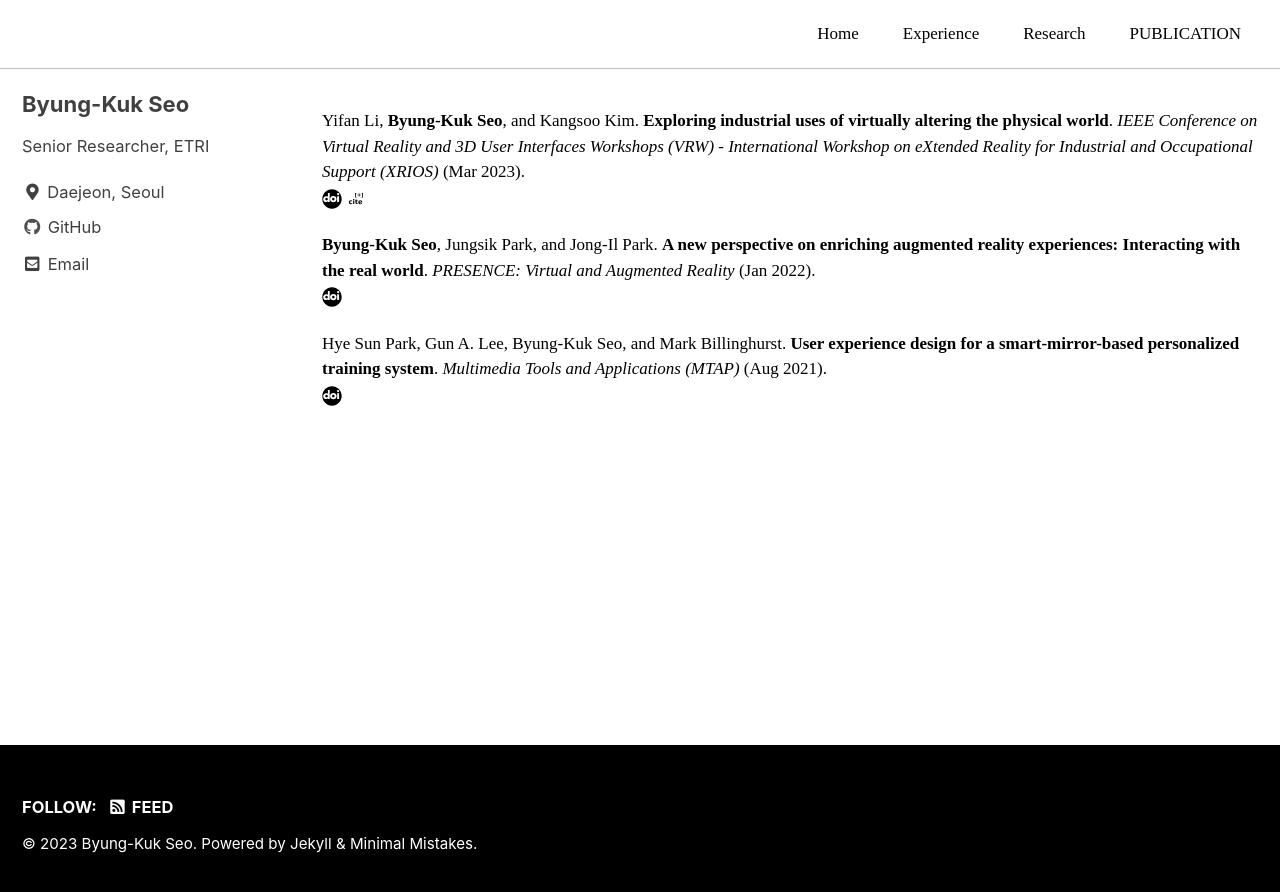
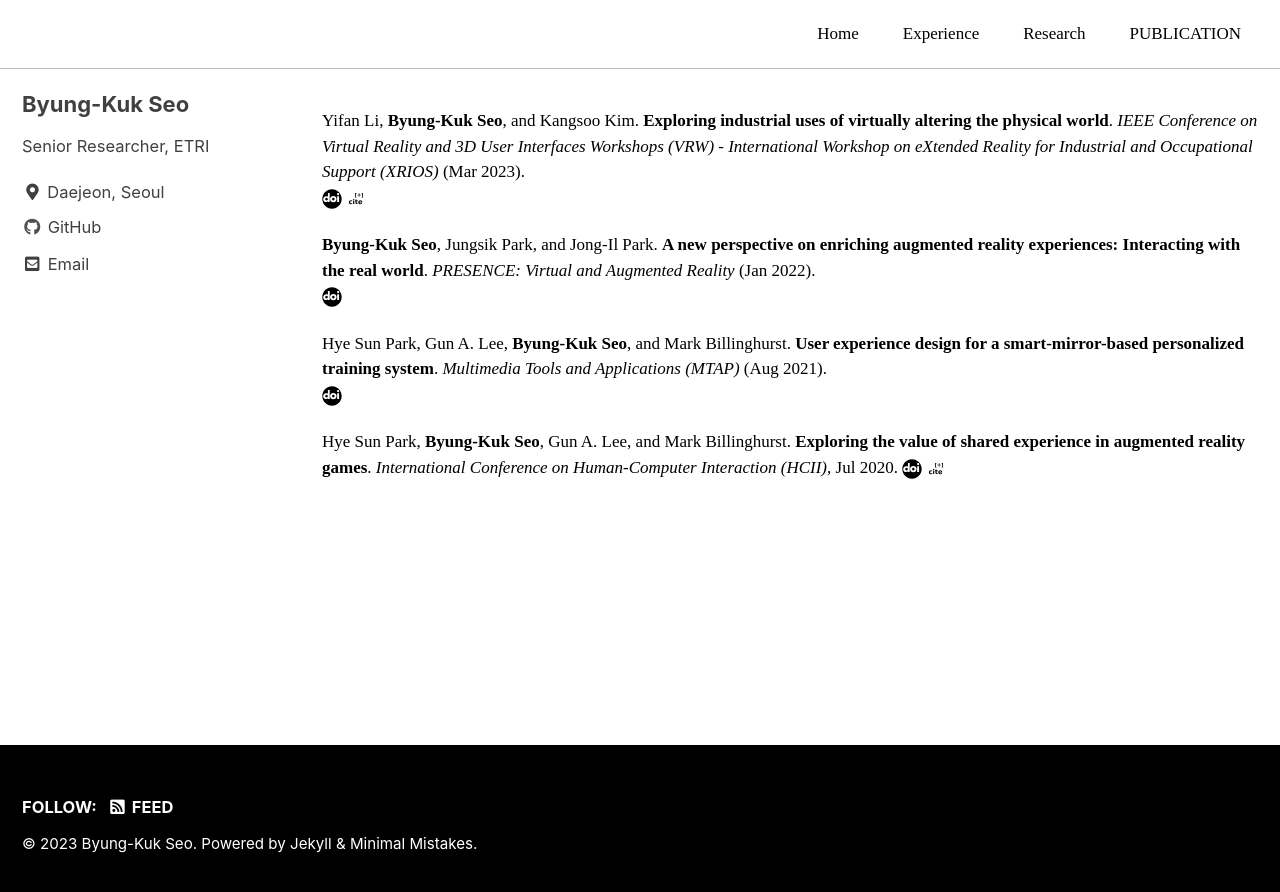
Before and after one commit to byungkukseo/byungkukseo.github.io, a Jekyll site: the page built from _pages/publication/publication.md, in a window 1280 px wide. Shown: the top 892 px of the page. Built offline with Jekyll 4.4.1, drawn with Linux system fonts in a browser that asks for light colours; cached includes are drawn as plain includes; some web fonts are replaced.

Commit message:
Update publication.md

```diff
--- a/_pages/publication/publication.md
+++ b/_pages/publication/publication.md
@@ -14,5 +14,9 @@ Yifan Li, **Byung-Kuk Seo**, and Kangsoo Kim. **Exploring industrial uses of vir
 **Byung-Kuk Seo**, Jungsik Park, and Jong-Il Park. **A new perspective on enriching augmented reality experiences: Interacting with the real world**. *PRESENCE: Virtual and Augmented Reality* (Jan 2022).
 [![DOI!](/assets/icon/doi.svg){: width="20" height="20"}](https://doi.org/10.1162/pres_a_00341)
 
-Hye Sun Park, Gun A. Lee, Byung-Kuk Seo, and Mark Billinghurst. **User experience design for a smart-mirror-based personalized training system**. *Multimedia Tools and Applications (MTAP)* (Aug 2021).
+Hye Sun Park, Gun A. Lee, **Byung-Kuk Seo**, and Mark Billinghurst. **User experience design for a smart-mirror-based personalized training system**. *Multimedia Tools and Applications (MTAP)* (Aug 2021).
 [![DOI!](/assets/icon/doi.svg){: width="20" height="20"}](https://doi.org/10.1007/s11042-020-10148-5)
+
+Hye Sun Park, **Byung-Kuk Seo**, Gun A. Lee, and Mark Billinghurst. **Exploring the value of shared experience in augmented reality games**. *International Conference on Human-Computer Interaction (HCII)*, Jul 2020.
+[![DOI!](/assets/icon/doi.svg){: width="20" height="20"}](https://doi.org/10.1007/978-3-030-50726-8_61)
+[![DOI!](/assets/icon/add-citation.svg){: width="20" height="20"}]()
```
